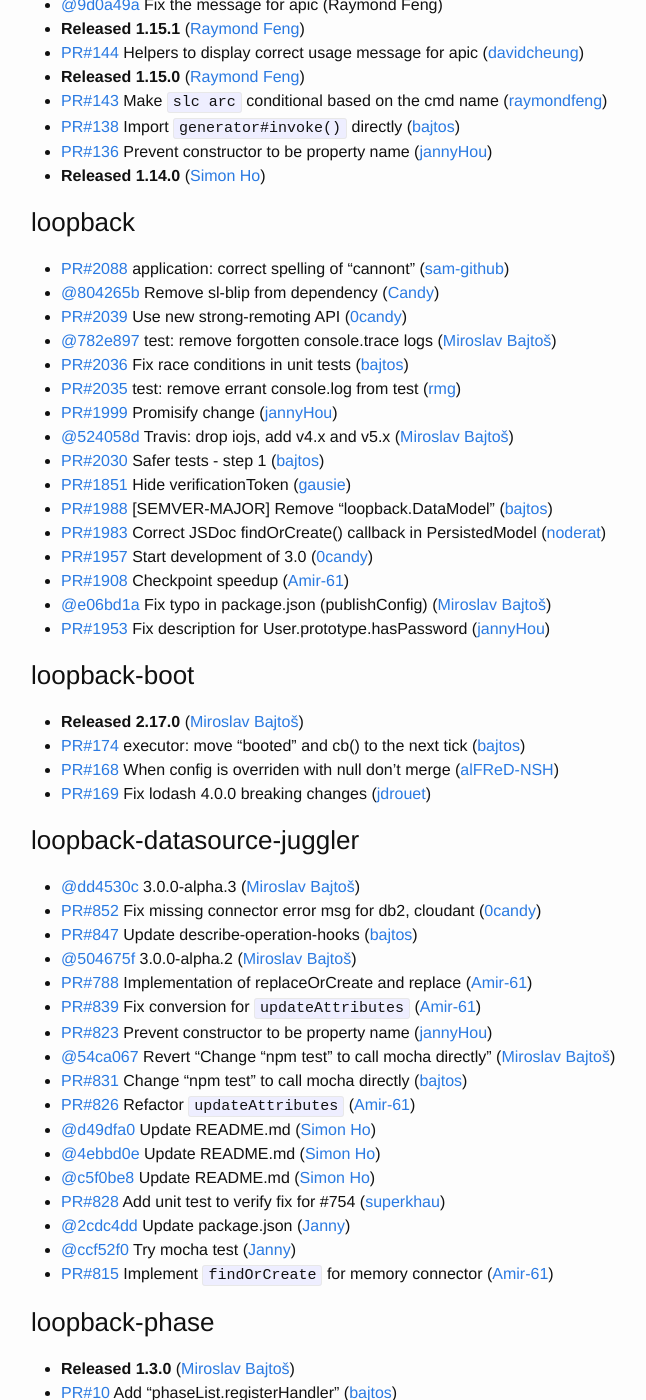
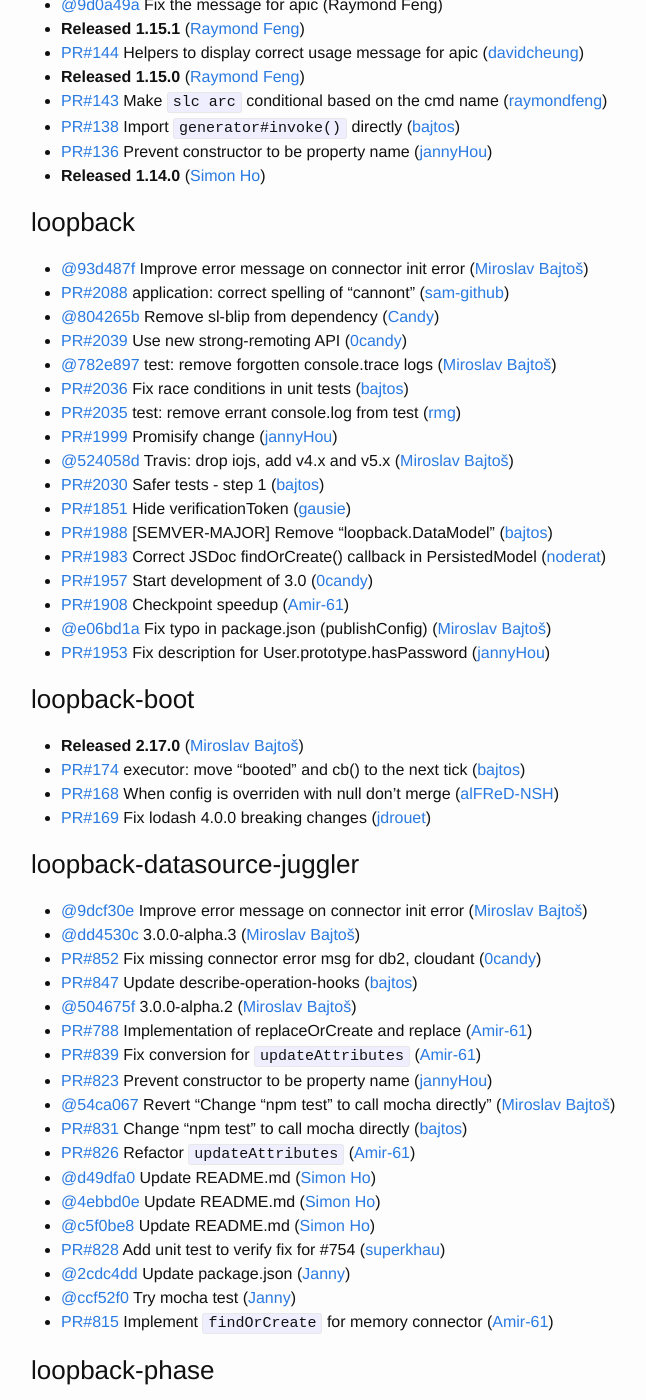
Before and after one commit to strongloop/loopback, a Jekyll site: the page built from index.md, in a window 1280 px wide and 1400 px high, scrolled down 441 px. Shown: the whole window, without its empty margins (239-885 px from the left). Built offline with Jekyll 4.4.1, drawn with Linux system fonts in a browser that asks for light colours.

Commit message:
Update changelog

```diff
--- a/index.md
+++ b/index.md
@@ -25,6 +25,7 @@
 
 
 ### loopback
+ * [@93d487f](https://github.com/strongloop/loopback/commit/93d487ffc03f384bfdb14936d0493edc5dee608e) Improve error message on connector init error ([Miroslav Bajtoš](https://github.com/bajtos))
  * [PR#2088](https://github.com/strongloop/loopback/pull/2088) application: correct spelling of "cannont" ([sam-github](https://github.com/sam-github))
  * [@804265b](https://github.com/strongloop/loopback/commit/804265b801187b072ae182b1f35b9594b304f25f) Remove sl-blip from dependency ([Candy](https://github.com/0candy))
  * [PR#2039](https://github.com/strongloop/loopback/pull/2039) Use new strong-remoting API ([0candy](https://github.com/0candy))
@@ -51,6 +52,7 @@
 
 
 ### loopback-datasource-juggler
+ * [@9dcf30e](https://github.com/strongloop/loopback-datasource-juggler/commit/9dcf30efe966d73640618f4a7274df3f46d3a3a6) Improve error message on connector init error ([Miroslav Bajtoš](https://github.com/bajtos))
  * [@dd4530c](https://github.com/strongloop/loopback-datasource-juggler/commit/dd4530cad62107c8f32fe0e3b8335ee9db930104) 3.0.0-alpha.3 ([Miroslav Bajtoš](https://github.com/bajtos))
  * [PR#852](https://github.com/strongloop/loopback-datasource-juggler/pull/852) Fix missing connector error msg for db2, cloudant ([0candy](https://github.com/0candy))
  * [PR#847](https://github.com/strongloop/loopback-datasource-juggler/pull/847) Update describe-operation-hooks ([bajtos](https://github.com/bajtos))
```
